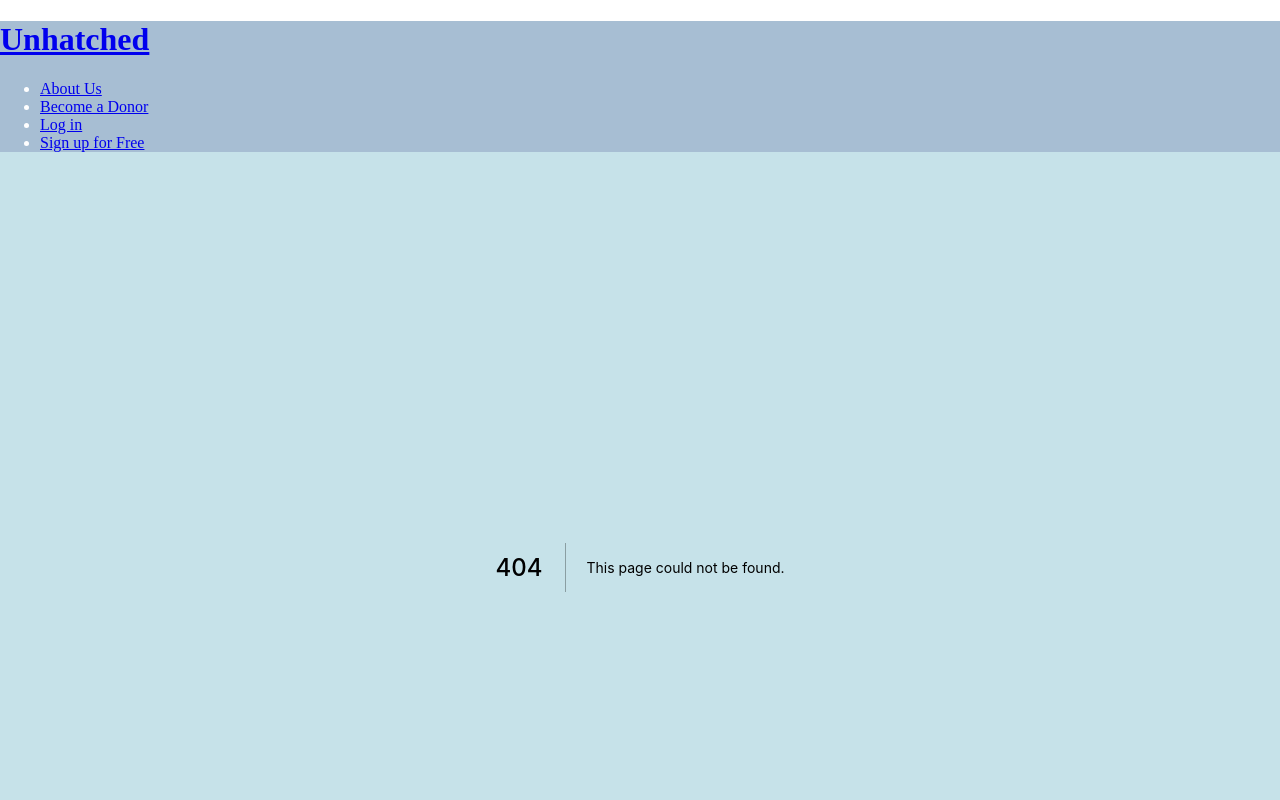
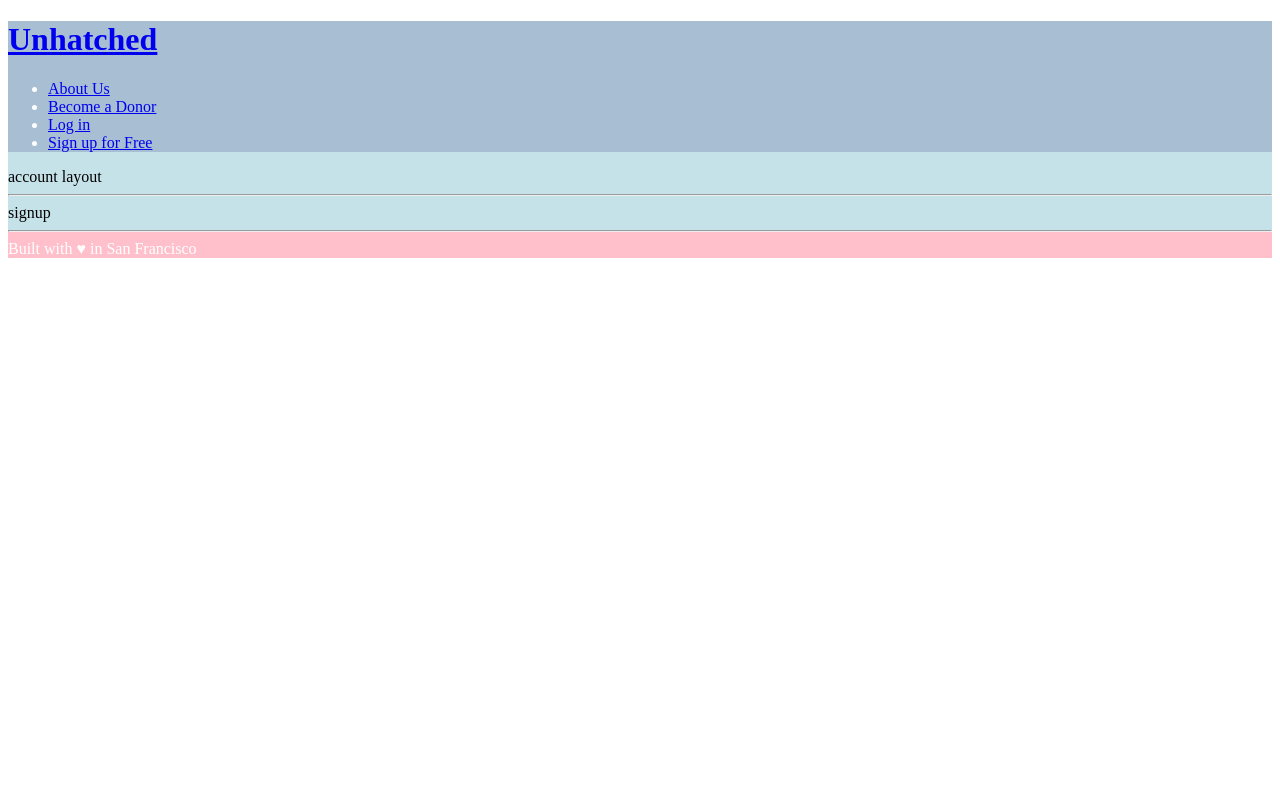
Before and after one commit to theunhatched/unhatched, a Next.js app: page /account/signup in a window 1280 px wide. Before the commit this address had no page. Shown: the top 800 px of the page. Built offline with nearby package versions, Linux system fonts and the light colour scheme.

Commit message:
rename default-layout from site-layout

```diff
--- a/components/account-layout.js
+++ b/components/account-layout.js
@@ -1,8 +1,6 @@
 import React from 'react'
 import PropTypes from 'prop-types'
-import { getLayout as getSiteLayout } from './site-layout'
-
-// https://codesandbox.io/s/5-getlayout-function-on-page-and-layout-components-7e1bg
+import { getLayout as getDefaultLayout } from './default-layout'
 
 const AccountLayout = ({ children }) => (
   <div>
@@ -13,7 +11,7 @@ const AccountLayout = ({ children }) => (
 )
 
 export const getLayout = (page) =>
-  getSiteLayout(<AccountLayout>{page}</AccountLayout>)
+  getDefaultLayout(<AccountLayout>{page}</AccountLayout>)
 
 AccountLayout.propTypes = {
   children: PropTypes.element.isRequired,
--- a/pages/_app.js
+++ b/pages/_app.js
@@ -1,13 +1,13 @@
 import React from 'react'
 import App from 'next/app'
-import SiteLayout from '../components/site-layout'
+import DefaultLayout from '../components/default-layout'
 
 class MyApp extends App {
   render() {
     const { Component, pageProps } = this.props
 
     const getLayout =
-      Component.getLayout || ((page) => <SiteLayout>{page}</SiteLayout>)
+      Component.getLayout || ((page) => <DefaultLayout>{page}</DefaultLayout>)
 
     // eslint-disable-next-line react/jsx-props-no-spreading
     return getLayout(<Component {...pageProps} />)
--- /dev/null
+++ b/pages/account/signup.js
@@ -0,0 +1,7 @@
+import React from 'react'
+import { getLayout } from '../../components/account-layout'
+
+const AccountSignup = () => <div>signup</div>
+AccountSignup.getLayout = getLayout
+
+export default AccountSignup
--- a/pages/index.js
+++ b/pages/index.js
@@ -1,5 +1,5 @@
 import React from 'react'
-import { getLayout } from '../components/site-layout'
+import { getLayout } from '../components/default-layout'
 
 const Index = () => (
   <>
@@ -12,7 +12,6 @@ const Index = () => (
     <button type="button">Learn More</button>
   </>
 )
-
 Index.getLayout = getLayout
 
 export default Index
```
Also changed, not shown: pages/account/basic.js (+3 -5 lines), pages/account/login.js (added, +7 -0 lines), pages/account/profile.js (+7 -0 lines), pages/account/security.js (+7 -0 lines), components/default-layout.js (renamed from components/site-layout.js).
